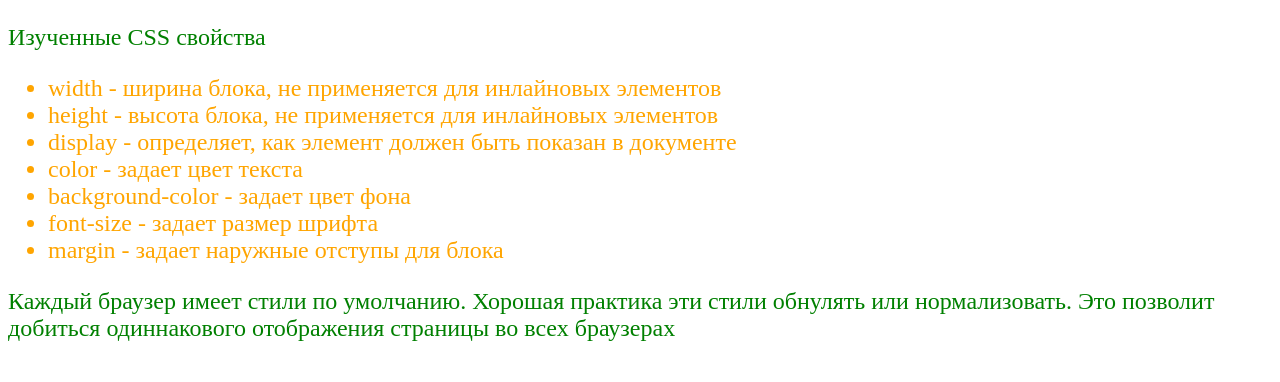
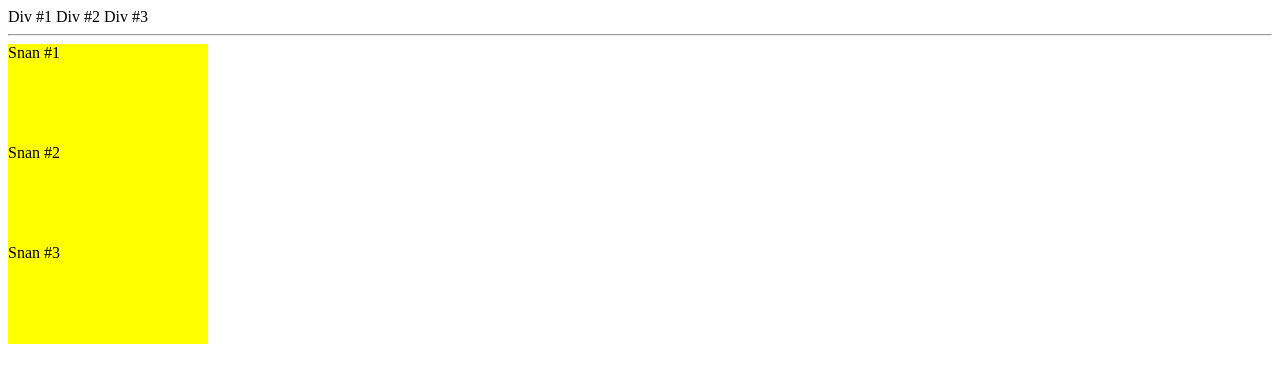
Before and after one commit to Serjio1H/gromcode_Sergei-Galivets_CSS-Basic, a plain HTML site: page index.html in a window 1280 px wide. Drawn offline with Linux system fonts and the light colour scheme.

Commit message:
new lesson task

```diff
--- a/index.html
+++ b/index.html
@@ -1,33 +1,19 @@
 <!DOCTYPE html>
-<html lang="ru">
+<html lang="en">
   <head>
     <meta charset="UTF-8" />
-    <title>Класс</title>
+
+    <title>Document</title>
     <link rel="stylesheet" href="style.css" />
   </head>
+
   <body>
-    <main>
-      <p class="paragraph">Изученные CSS свойства</p>
-      <ul>
-        <li class="style_list">
-          width - ширина блока, не применяется для инлайновых элементов
-        </li>
-        <li class="style_list">
-          height - высота блока, не применяется для инлайновых элементов
-        </li>
-        <li class="style_list">
-          display - определяет, как элемент должен быть показан в документе
-        </li>
-        <li class="style_list">color - задает цвет текста</li>
-        <li class="style_list">background-color - задает цвет фона</li>
-        <li class="style_list">font-size - задает размер шрифта</li>
-        <li class="style_list">margin - задает наружные отступы для блока</li>
-      </ul>
-      <p>
-        Каждый браузер имеет стили по умолчанию. Хорошая практика эти стили
-        обнулять или нормализовать. Это позволит добиться одиннакового
-        отображения страницы во всех браузерах
-      </p>
-    </main>
+    <div class="block_div">Div #1</div>
+    <div class="block_div">Div #2</div>
+    <div class="block_div">Div #3</div>
+    <hr />
+    <span class="span_block">Snan #1</span>
+    <span class="span_block">Snan #2</span>
+    <span class="span_block">Snan #3</span>
   </body>
 </html>
--- a/style.css
+++ b/style.css
@@ -1,11 +1,11 @@
-body {
-  font-size: 24px;
+/* put your code here */
+.block_div {
+  display: inline-block;
 }
 
-p {
-  color: green;
+.span_block {
+  display: block;
+  width: 200px;
+  height: 100px;
+  background-color: yellow;
 }
-
-.style_list {
-  color: orange;
-}
```
